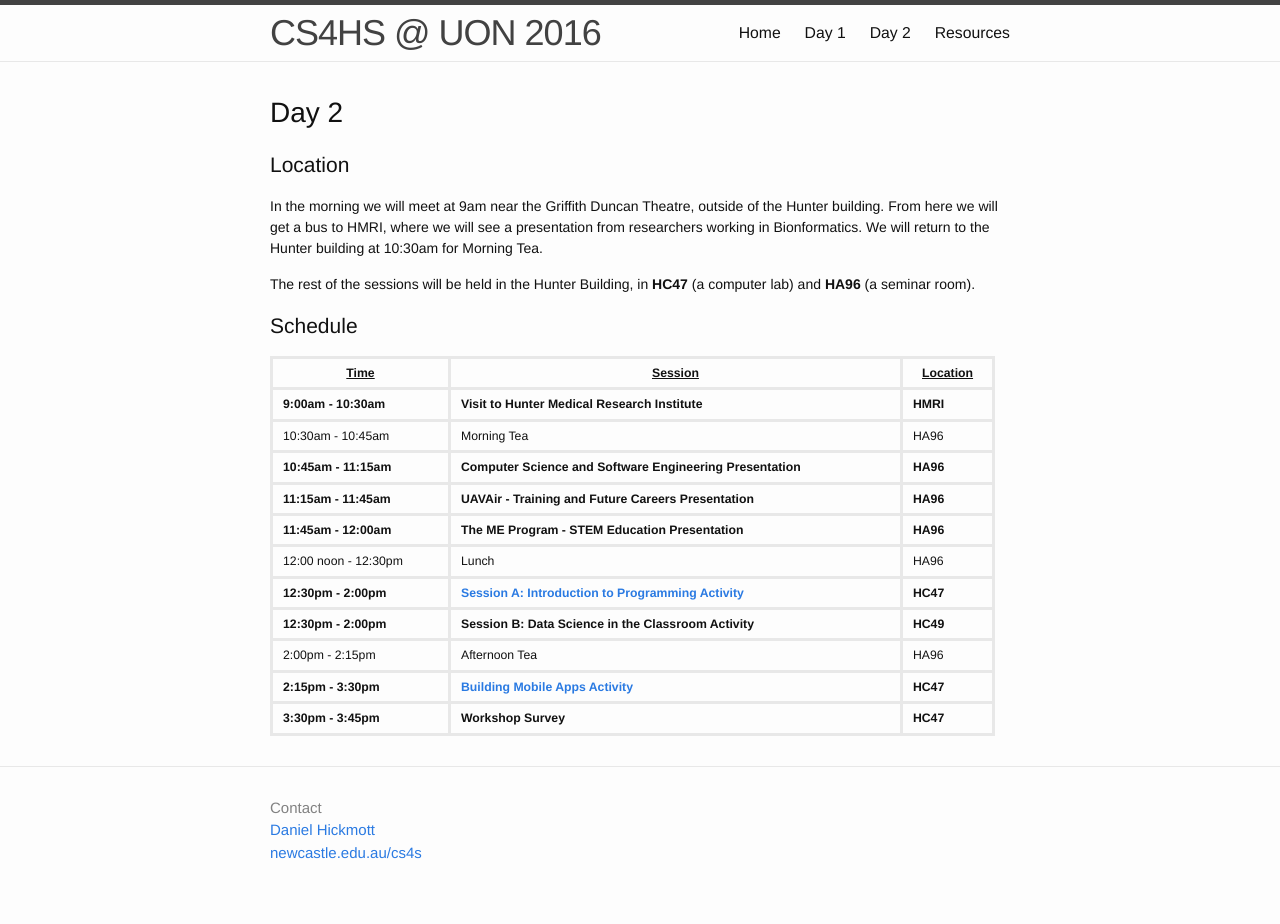
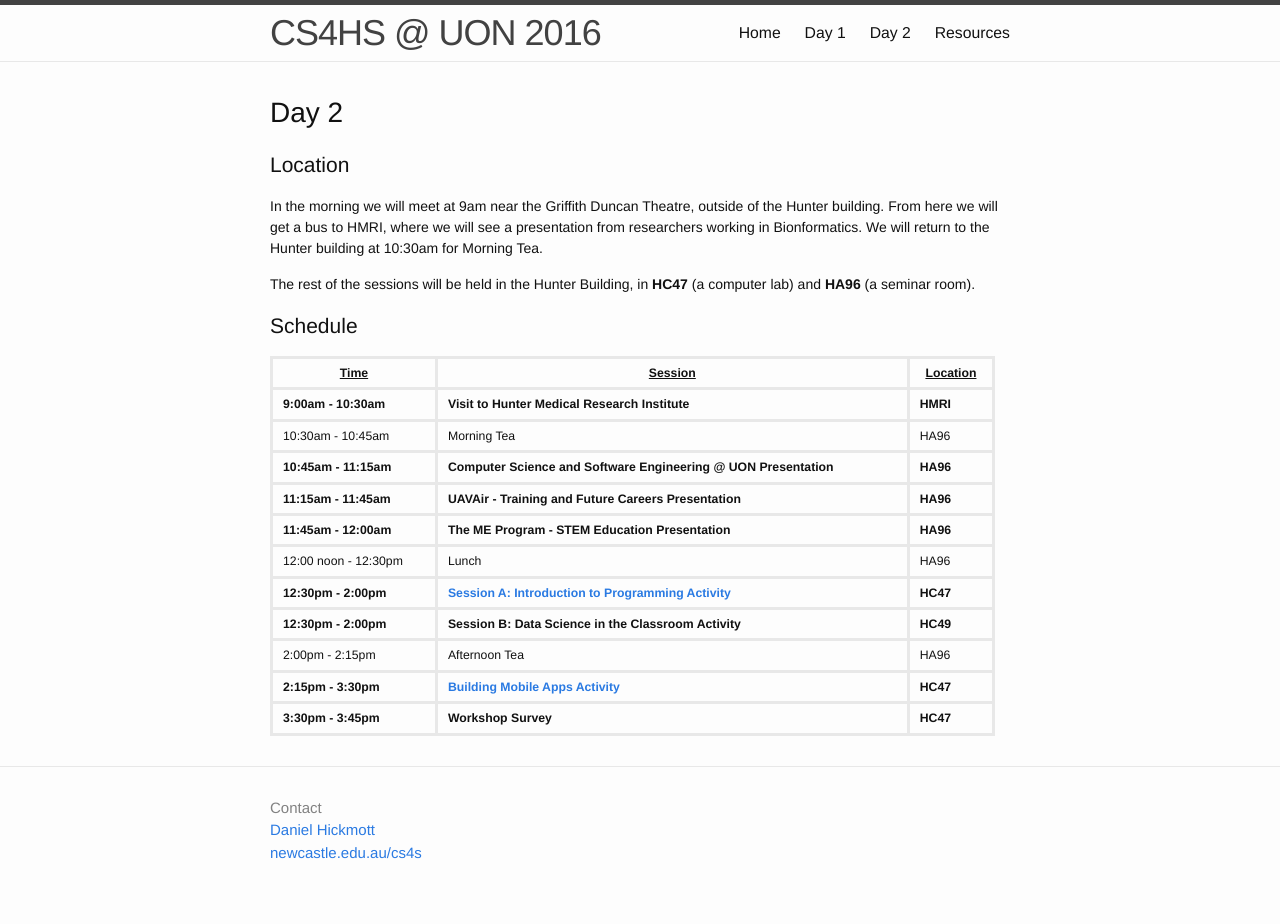
Before and after one commit to cs4s/hs-2016, a Jekyll site: the page built from day2/index.md, in a window 1280 px wide. Built offline with Jekyll 4.4.1, drawn with Linux system fonts in a browser that asks for light colours.

Commit message:
Changes CS + SE presentation name in schedule

```diff
--- a/day2/index.md
+++ b/day2/index.md
@@ -20,7 +20,7 @@ The rest of the sessions will be held in the Hunter Building, in **HC47** (a com
 |-|-
 | **9:00am - 10:30am** | **Visit to Hunter Medical Research Institute** | **HMRI** |
 | 10:30am - 10:45am | Morning Tea | HA96 |
-| **10:45am - 11:15am** | **Computer Science and Software Engineering Presentation** | **HA96** |
+| **10:45am - 11:15am** | **Computer Science and Software Engineering @ UON Presentation** | **HA96** |
 | **11:15am - 11:45am** | **UAVAir - Training and Future Careers Presentation** | **HA96** |
 | **11:45am - 12:00am** | **The ME Program - STEM Education Presentation** | **HA96** |
 | 12:00 noon - 12:30pm | Lunch | HA96 |
```
